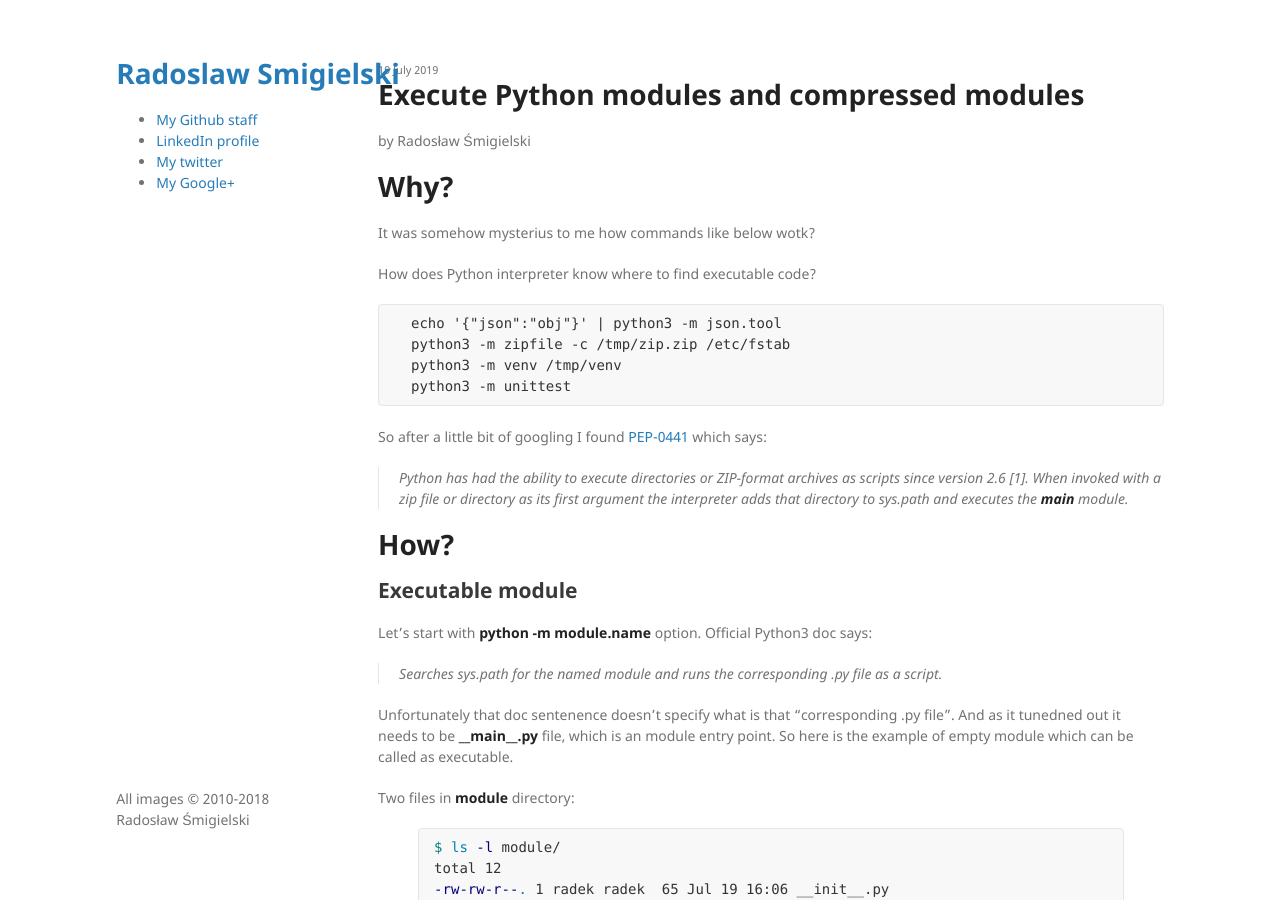
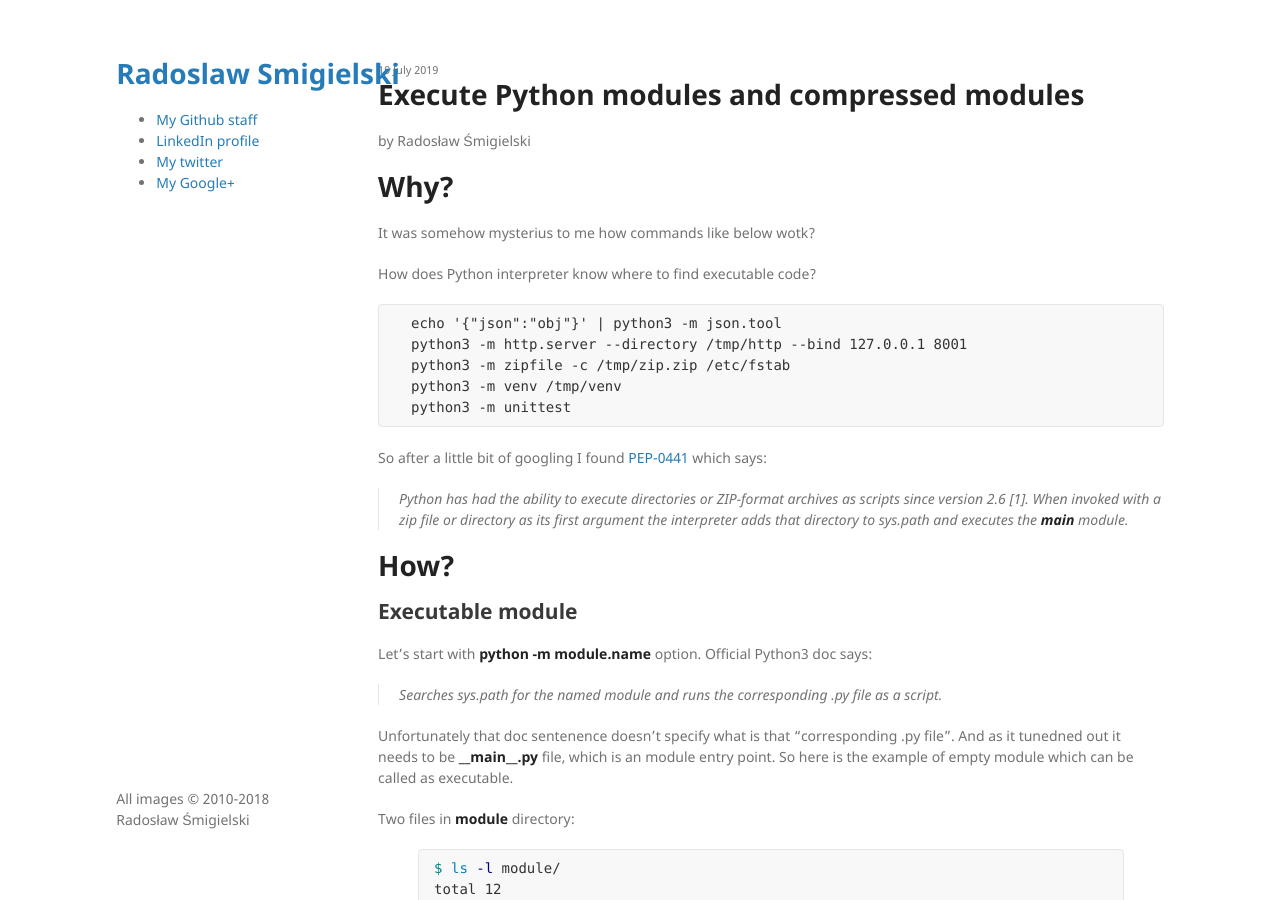
Before and after one commit to radeksm/radeksm.github.io, a Jekyll site: the page built from _posts/Python/2019-07-19-execute_module.md, in a window 1280 px wide and 900 px high. Built offline with Jekyll 4.4.1, drawn with Linux system fonts in a browser that asks for light colours.

Commit message:
Add http.server module example command

````diff
--- a/_posts/Python/2019-07-19-execute_module.md
+++ b/_posts/Python/2019-07-19-execute_module.md
@@ -14,6 +14,7 @@ How does Python interpreter know where to find executable code?
 
   ```
   echo '{"json":"obj"}' | python3 -m json.tool
+  python3 -m http.server --directory /tmp/http --bind 127.0.0.1 8001
   python3 -m zipfile -c /tmp/zip.zip /etc/fstab
   python3 -m venv /tmp/venv
   python3 -m unittest
````
